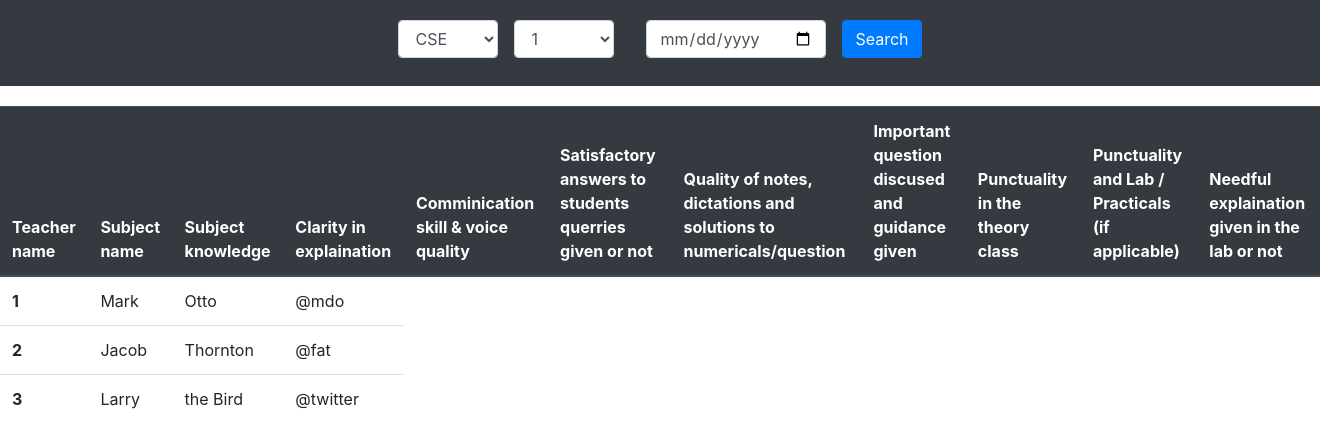
After one commit to blackhydra420/feedback-system, a PHP site: page /feedback_data.php in a window 1320 px wide. The commit adds this page. Shown: the top 448 px of the page. Run offline with PHP 8.4, Linux system fonts and the light colour scheme; some libraries are stand-ins or nearby versions.

Commit message:
sql file updated

```diff
--- a/assets/css/index.css
+++ b/assets/css/index.css
@@ -12,3 +12,31 @@
     margin: 10vh auto;
     padding: 30px;
 }
+
+.login_toast{
+    background-color: #343a40;
+    color: aliceblue;
+    font-weight: bold;
+    padding: 10px;
+    width: 150px;
+    display: flex;
+    justify-content: center;
+    position: fixed;
+    top: 0;
+    right: 15vw;
+    border-bottom-left-radius: 6px;
+    border-bottom-right-radius: 6px;
+    border-color: #343a40;
+    z-index: 9999;
+    text-transform: uppercase;
+}
+
+.search_bar{
+    padding: 20px;
+    background-color: #343a40;
+    display: flex;
+    justify-content: center;
+}
+.width_box{
+    width: 100px !important;
+}
--- a/feedback.php
+++ b/feedback.php
@@ -19,6 +19,8 @@ if(!isset($_SESSION["u_login"])){
     <?php
         // include_once 'include/navbar.php';
     ?>
+    <div class="login_toast shadow-lg"><?php echo $_SESSION["u_login"] ?></div>
+
     <div class="container main-body shadow-lg feedback-form">
         <form action="include/score_feed.php" method="post">
         <div class="row border align-items-center" style="padding:10px 0;">
--- /dev/null
+++ b/feedback_data.php
@@ -0,0 +1,92 @@
+<?php
+    // session_start();
+    // if(!isset($_SESSION["a_login"])){
+    //     header("Location: admin_login.php");
+    //     exit();
+    // }
+?>
+<!DOCTYPE html>
+<html lang="en">
+<head>
+    <meta charset="UTF-8">
+    <meta name="viewport" content="width=device-width, initial-scale=1.0">
+    <meta http-equiv="X-UA-Compatible" content="ie=edge">
+    <title>Feedback form</title>
+    <link rel="stylesheet" href="https://stackpath.bootstrapcdn.com/bootstrap/4.3.1/css/bootstrap.min.css" integrity="sha384-ggOyR0iXCbMQv3Xipma34MD+dH/1fQ784/j6cY/iJTQUOhcWr7x9JvoRxT2MZw1T" crossorigin="anonymous">
+    <script src="https://kit.fontawesome.com/cdf493be5b.js"></script>
+    <link rel="stylesheet" href="assets/css/index.css">
+</head>
+<body>
+    <div class="search_bar">
+        <form class="form-inline">
+            <div class="form-group mb-2">
+                <label for="staticEmail2" class="sr-only">Email</label>
+                <select name="branch" id="branch" class="form-control width_box">
+                        <option value="CSE">CSE</option>
+                        <option value="ME">ME</option>
+                        <option value="EE">EE</option>
+                        <option value="CE">CE</option>
+                </select>
+            </div>
+            <div class="form-group mx-sm-3 mb-2">
+                <label for="inputPassword2" class="sr-only">Password</label>
+                <select name="sem" id="sem" class="form-control width_box">
+                    <option value="1">1</option>
+                    <option value="2">2</option>
+                    <option value="3">3</option>
+                    <option value="4">4</option>
+                    <option value="5">5</option>
+                    <option value="6">6</option>
+                    <option value="7">7</option>
+                    <option value="8">8</option>
+                </select>
+            </div>
+            <div class="form-group mx-sm-3 mb-2">
+                <label for="inputPassword2" class="sr-only">Password</label>
+                <input type="date" name="date" id="date" class="form-control width_box" style="width:180px !important;">
+            </div>
+            <button type="submit" name="search" class="btn btn-primary mb-2">Search</button>
+        </form>
+    </div>
+
+    <div style="margin-top:20px;">
+        <table class="table">
+            <thead class="thead-dark">
+                <tr>
+                <th scope="col">Teacher name</th>
+                <th scope="col">Subject name</th>
+                <th scope="col">Subject knowledge</th>
+                <th scope="col">Clarity in explaination</th>
+                <th scope="col">Comminication skill & voice quality</th>
+                <th scope="col">Satisfactory answers to students querries given or  not</th>
+                <th scope="col">Quality of notes, dictations and solutions to numericals/question</th>
+                <th scope="col">Important question discused and guidance given</th>
+                <th scope="col">Punctuality in the theory class</th>
+                <th scope="col">Punctuality and Lab / Practicals (if applicable)</th>
+                <th scope="col">Needful explaination given in the lab or not</th>
+                </tr>
+            </thead>
+            <tbody>
+                <tr>
+                    <th scope="row">1</th>
+                    <td>Mark</td>
+                    <td>Otto</td>
+                    <td>@mdo</td>
+                </tr>
+                <tr>
+                    <th scope="row">2</th>
+                    <td>Jacob</td>
+                    <td>Thornton</td>
+                    <td>@fat</td>
+                </tr>
+                <tr>
+                    <th scope="row">3</th>
+                    <td>Larry</td>
+                    <td>the Bird</td>
+                    <td>@twitter</td>
+                </tr>
+            </tbody>
+        </table>
+    </div>
+</body>
+</html>
--- a/selectbranch.php
+++ b/selectbranch.php
@@ -17,6 +17,7 @@
     <link rel="stylesheet" href="assets/css/index.css">
 </head>
 <body>
+    <div class="login_toast shadow-lg"><?php echo $_SESSION["u_login"] ?></div>
     <?php
         // include_once 'include/navbar.php';
     ?>
```
Also changed, not shown: admin_login.php (added, +40 -0 lines), feedback_system.sql (added, +137 -0 lines), include/admin_login_inc.php (added, +34 -0 lines).
